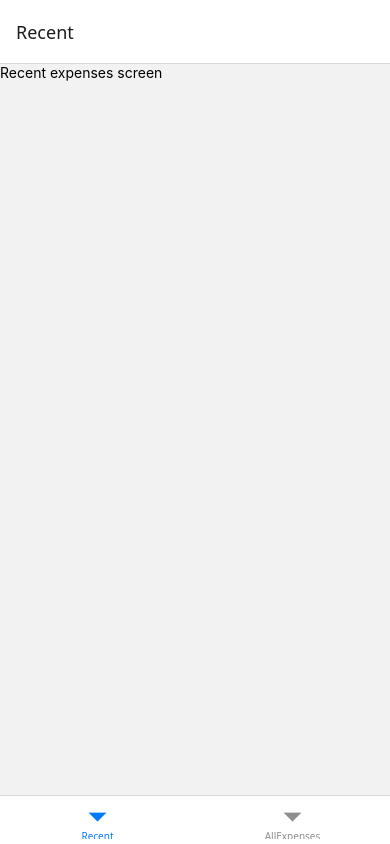
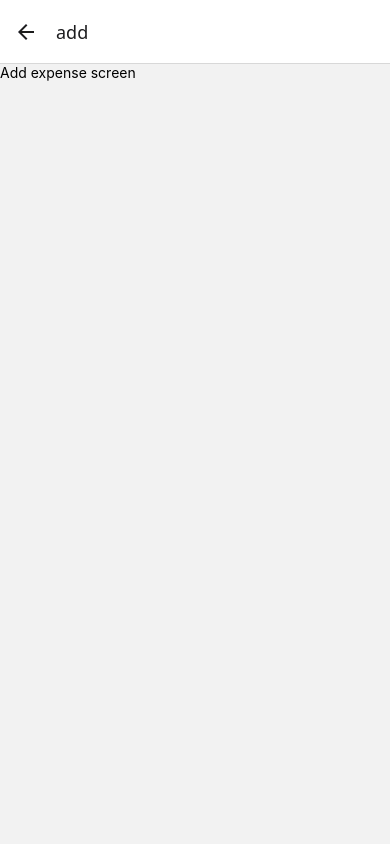
Before and after one commit to Schultz126/ReactNativeStudy, a React Native app in the folder MyExpensesApp/: screen /add in a window 390 px wide. Built offline with nearby package versions, Linux system fonts and the light colour scheme.

Commit message:
Botão no header
Botão no header redireciona para a tela de adicionar um novo item

```diff
--- a/MyExpensesApp/App.js
+++ b/MyExpensesApp/App.js
@@ -1,21 +1,33 @@
+//React, react-native & expo
 import { StatusBar } from "expo-status-bar";
 import { StyleSheet, Text, View } from "react-native";
 import { createStackNavigator } from "@react-navigation/stack";
 import { createBottomTabNavigator } from "@react-navigation/bottom-tabs";
 import { NavigationContainer } from "@react-navigation/native";
+import { Ionicons } from "@expo/vector-icons";
+
+// Components
+import AddExpenseButton from "./components/AddExpenseButton/AddExpenseButton";
+
+//Screens
 import RecentExpensesScreen from "./screens/RecentExpensesScreen/RecentExpensesScreen";
 import AllExpensesScreen from "./screens/AllExpensesScreen/AllExpensesScreen";
 import EditExpensesScreen from "./screens/EditExpenseScreen/EditExpensesScreen";
+import AddExpenseScreen from "./screens/AddExpenseScreen/AddExpenseScreen";
 
-const MyTabs = createBottomTabNavigator();
+const Tabs = createBottomTabNavigator();
 const Stack = createStackNavigator();
 
 function BottomTabs() {
   return (
-    <MyTabs.Navigator>
-      <MyTabs.Screen name="Recent" component={RecentExpensesScreen} />
-      <MyTabs.Screen name="AllExpenses" component={AllExpensesScreen} />
-    </MyTabs.Navigator>
+    <Tabs.Navigator
+      screenOptions={{
+        headerRight: () => <AddExpenseButton />,
+      }}
+    >
+      <Tabs.Screen name="Recent" component={RecentExpensesScreen} />
+      <Tabs.Screen name="AllExpenses" component={AllExpensesScreen} />
+    </Tabs.Navigator>
   );
 }
 
@@ -29,6 +41,7 @@ export default function App() {
           options={{ headerShown: false }}
         />
         <Stack.Screen name="edit" component={EditExpensesScreen} />
+        <Stack.Screen name="add" component={AddExpenseScreen} />
       </Stack.Navigator>
     </NavigationContainer>
   );
--- /dev/null
+++ b/MyExpensesApp/components/AddExpenseButton/AddExpenseButton.js
@@ -0,0 +1,24 @@
+import { Pressable, StyleSheet } from "react-native";
+import { Ionicons } from "@expo/vector-icons";
+import { useNavigation } from "@react-navigation/native";
+
+const AddExpenseButton = () => {
+  const navigation = useNavigation();
+  function handlePress() {
+    navigation.navigate("add");
+  }
+
+  return (
+    <Pressable style={style.button} onPress={handlePress}>
+      <Ionicons name="add" color={"#000"} size={24} />
+    </Pressable>
+  );
+};
+
+const style = StyleSheet.create({
+  button: {
+    paddingRight: 10,
+  },
+});
+
+export default AddExpenseButton;
--- a/MyExpensesApp/package.json
+++ b/MyExpensesApp/package.json
@@ -3,6 +3,7 @@
   "version": "1.0.0",
   "main": "index.js",
   "dependencies": {
+    "@expo/vector-icons": "^15.0.2",
     "@react-navigation/bottom-tabs": "^7.16.1",
     "@react-navigation/native": "^7.2.4",
     "@react-navigation/stack": "^7.9.2",
--- /dev/null
+++ b/MyExpensesApp/screens/AddExpenseScreen/AddExpenseScreen.js
@@ -0,0 +1,11 @@
+import { View, Text } from "react-native";
+
+const AddExpenseScreen = () => {
+  return (
+    <View>
+      <Text>Add expense screen</Text>
+    </View>
+  );
+};
+
+export default AddExpenseScreen;
```
Also changed, not shown: 1 other file (tests, documents, lock files or other folders).
